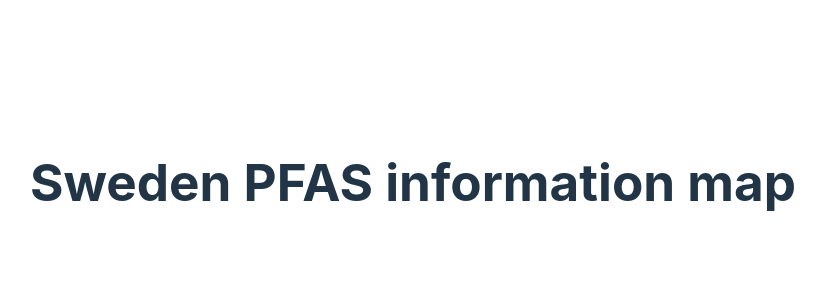
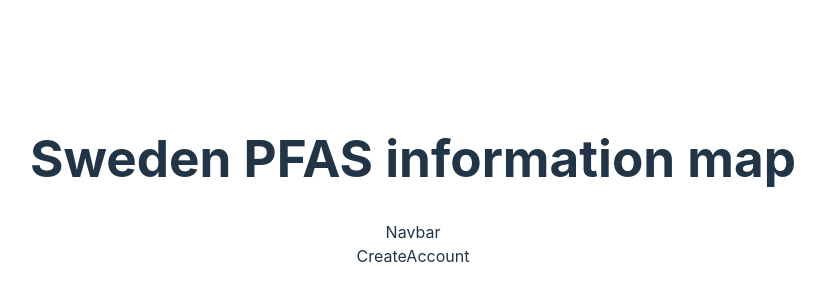
Before and after one commit to 2102kh/pfas-map, a React (Vite) app: page /create-account in a window 1280 px wide. Shown: the part 218-518 px from the top of the page, without its empty margins (227-1052 px from the left). Built offline with nearby package versions, Linux system fonts and the light colour scheme.

Commit message:
:dizzy:Set up routing with initial pages

```diff
--- a/package.json
+++ b/package.json
@@ -11,7 +11,8 @@
   },
   "dependencies": {
     "react": "^18.3.1",
-    "react-dom": "^18.3.1"
+    "react-dom": "^18.3.1",
+    "react-router-dom": "^6.28.0"
   },
   "devDependencies": {
     "@eslint/js": "^9.15.0",
--- /dev/null
+++ b/src/Router.tsx
@@ -0,0 +1,34 @@
+import { createBrowserRouter } from "react-router-dom";
+import { Layout } from "./pages/Layout";
+import { Home } from "./pages/Home";
+import { Login } from "./pages/Login";
+import { CreateAccount } from "./pages/CreateAccount";
+import { AdminPanel } from "./pages/AdminPanel";
+import { NotFoundPage } from "./pages/NotFoundPage";
+
+export const router = createBrowserRouter([
+  {
+    path: "/",
+    element: <Layout/>,
+    errorElement: <NotFoundPage/>,
+    children: [
+        {
+            index: true,
+            element: <Home />
+        },
+        {
+            path: "login",
+            element: <Login />
+        },
+        {
+            path: "create-account",
+            element: <CreateAccount />
+        },
+        {
+            path: "admin",
+            element: <AdminPanel />
+        },
+    ],
+
+},
+]);
--- /dev/null
+++ b/src/pages/AdminPanel.tsx
@@ -0,0 +1,7 @@
+
+
+export const AdminPanel = () => {
+  return (
+    <div>AdminPanel</div>
+  )
+}
--- /dev/null
+++ b/src/pages/CreateAccount.tsx
@@ -0,0 +1,7 @@
+
+
+export const CreateAccount = () => {
+  return (
+    <div>CreateAccount</div>
+  )
+}
--- /dev/null
+++ b/src/pages/Home.tsx
@@ -0,0 +1,9 @@
+
+
+
+ export const Home = () => {
+
+  return (
+    <div>Home</div>
+  )
+}
--- /dev/null
+++ b/src/pages/Layout.tsx
@@ -0,0 +1,14 @@
+
+import { Outlet } from "react-router-dom";
+
+
+export const Layout = () => {
+  return (
+    <div>
+      <header>Navbar</header>
+      <main>
+        <Outlet />
+      </main>
+    </div>
+  );
+};
--- /dev/null
+++ b/src/pages/Login.tsx
@@ -0,0 +1,5 @@
+export const Login = () => {
+    return (
+        <h3>Log in</h3>
+    )
+}
--- /dev/null
+++ b/src/pages/NotFoundPage.tsx
@@ -0,0 +1,8 @@
+
+
+
+export const NotFoundPage = () => {
+  return (
+    <div>NotFoundPage</div>
+  )
+}
```
Also changed, not shown: src/App.tsx (+5 -2 lines), 1 other file (tests, documents, lock files or other folders).
